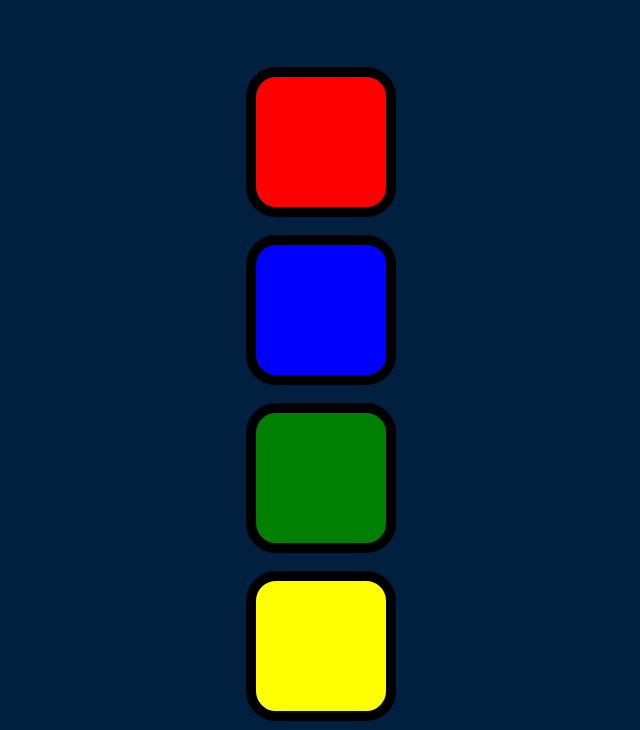
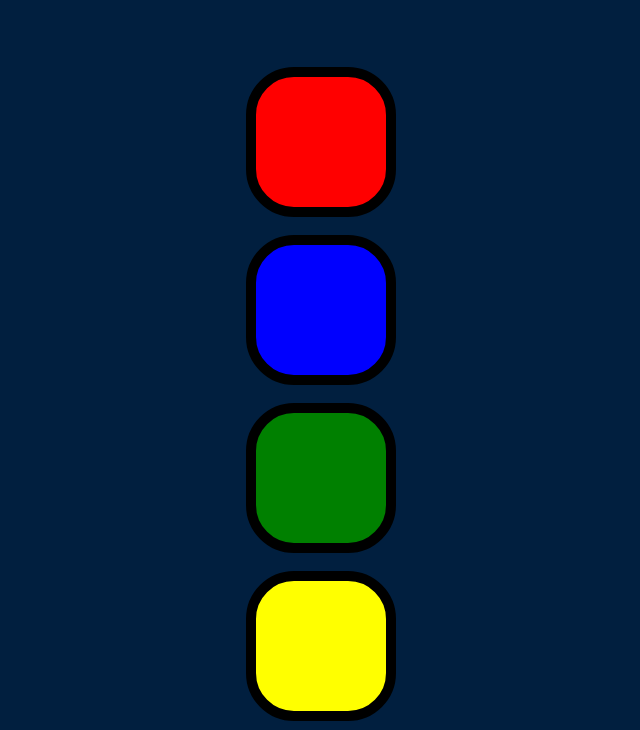
Before and after one commit to HarshPathak11/SIMON-Game, a plain HTML site: page index.html in a window 1280 px wide. Shown: the part 110-840 px from the top of the page, without its empty margins (319-959 px from the left). Drawn offline with nearby package versions, Linux system fonts and the light colour scheme.

Commit message:
Update index.html
border radius increase

```diff
--- a/index.html
+++ b/index.html
@@ -50,7 +50,7 @@
             height: 150px;
             width: 150px;
             border: 10px solid black;
-            border-radius: 20%;
+            border-radius: 32%;
         }
         #b11{
             background-color: red;
```
